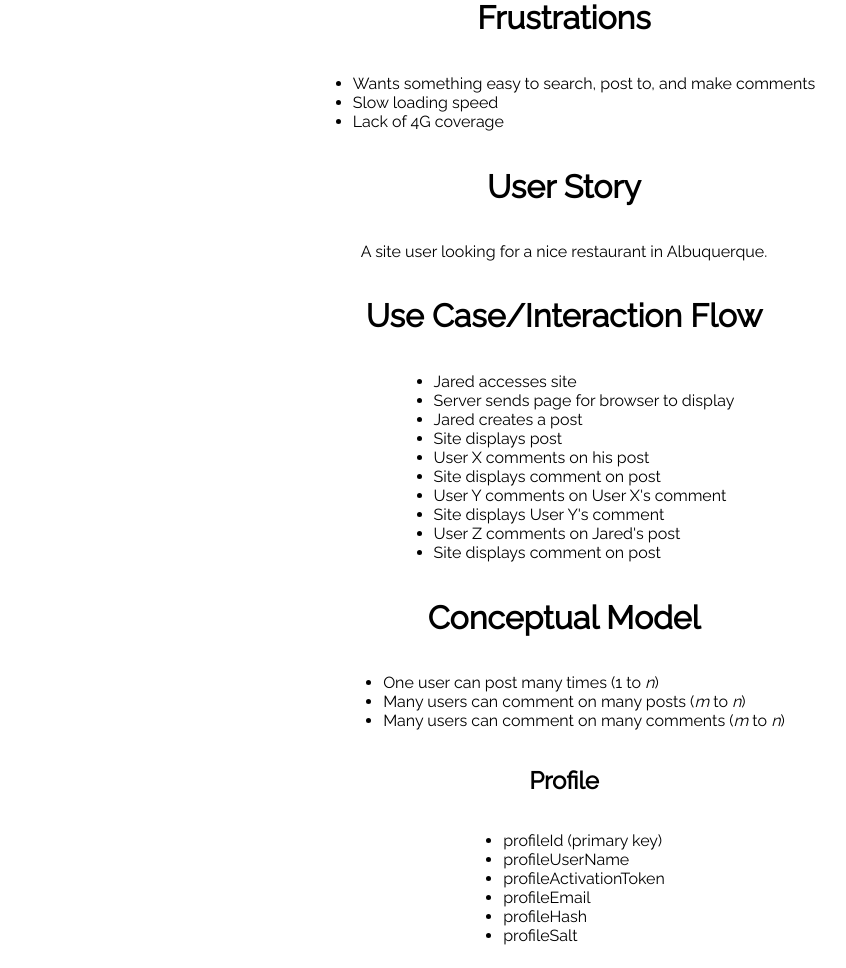
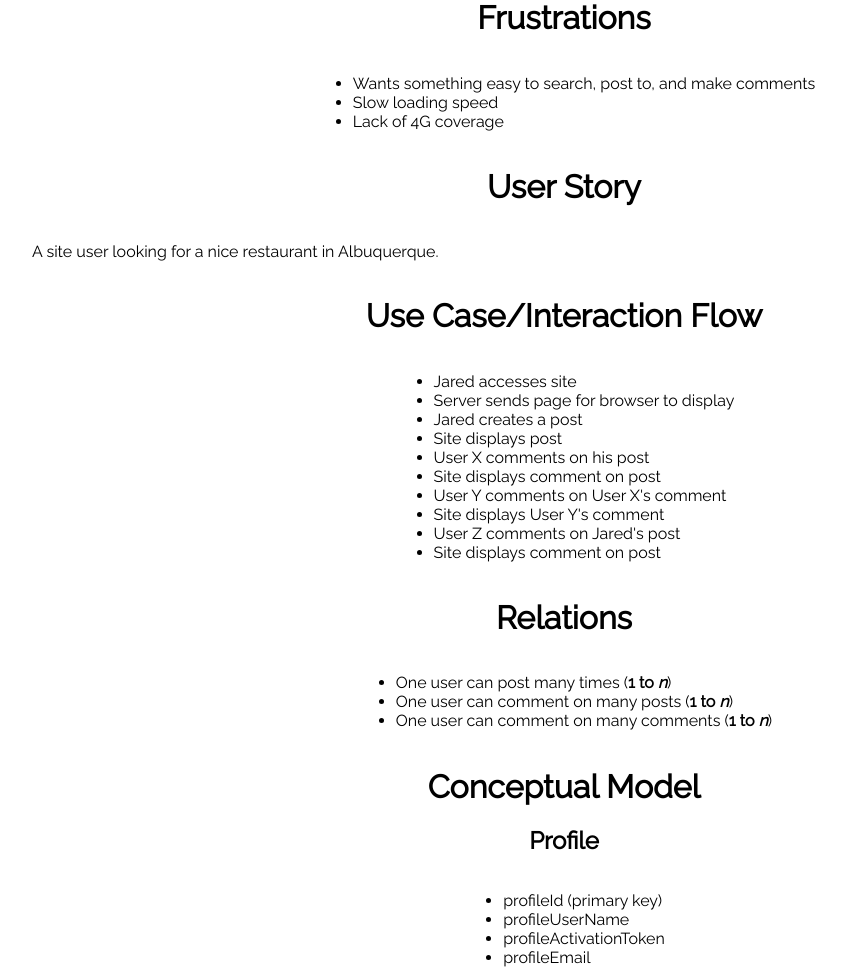
Before and after one commit to Koriganp/data-design, a PHP site: page / in a window 1280 px wide. Shown: the part 814-1782 px from the top of the page, without its empty margins (76-922 px from the left). Run offline with PHP 8.4, Linux system fonts and the light colour scheme.

Commit message:
Added new heading for relations

```diff
--- a/index.php
+++ b/index.php
@@ -34,10 +34,9 @@
 					<li>Slow loading speed</li>
 					<li>Lack of 4G coverage</li>
 				</ul>
+				<h1>User Story</h1>
+					<p>A site user looking for a nice restaurant in Albuquerque.</p>
 			</div>
-
-			<h1>User Story</h1>
-			<p class="centerList">A site user looking for a nice restaurant in Albuquerque.</p>
 
 			<h1>Use Case/Interaction Flow</h1>
 			<div class="centerList">
@@ -55,13 +54,14 @@
 				</ul>
 			</div>
 
-			<h1>Conceptual Model</h1>
+			<h1>Relations</h1>
 			<div class="centerList">
 				<ul>
-					<li>One user can post many times (1 to <var>n</var>)</li>
-					<li>Many users can comment on many posts (<var>m</var> to <var>n</var>)</li>
-					<li>Many users can comment on many comments (<var>m</var> to <var>n</var>)</li>
+					<li>One user can post many times (<strong>1 to <var>n</var></strong>)</li>
+					<li>One user can comment on many posts (<strong>1 to <var>n</var></strong>)</li>
+					<li>One user can comment on many comments (<strong>1 to <var>n</var></strong>)</li>
 				</ul>
+				<h1>Conceptual Model</h1>
 				<h2>Profile</h2>
 				<ul>
 					<li>profileId (primary key)</li>
@@ -84,7 +84,6 @@
 					<li>commentPostId (foreign key)</li>
 					<li>commentDate</li>
 				</ul>
-
 			</div>
 
 		</main>
```
